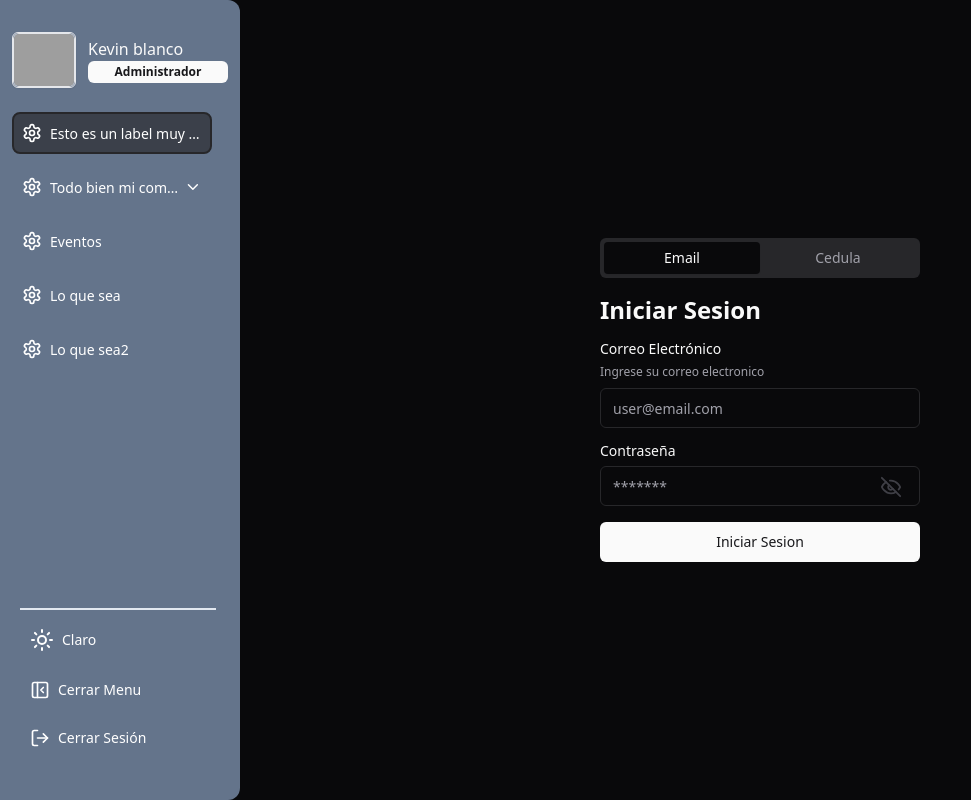
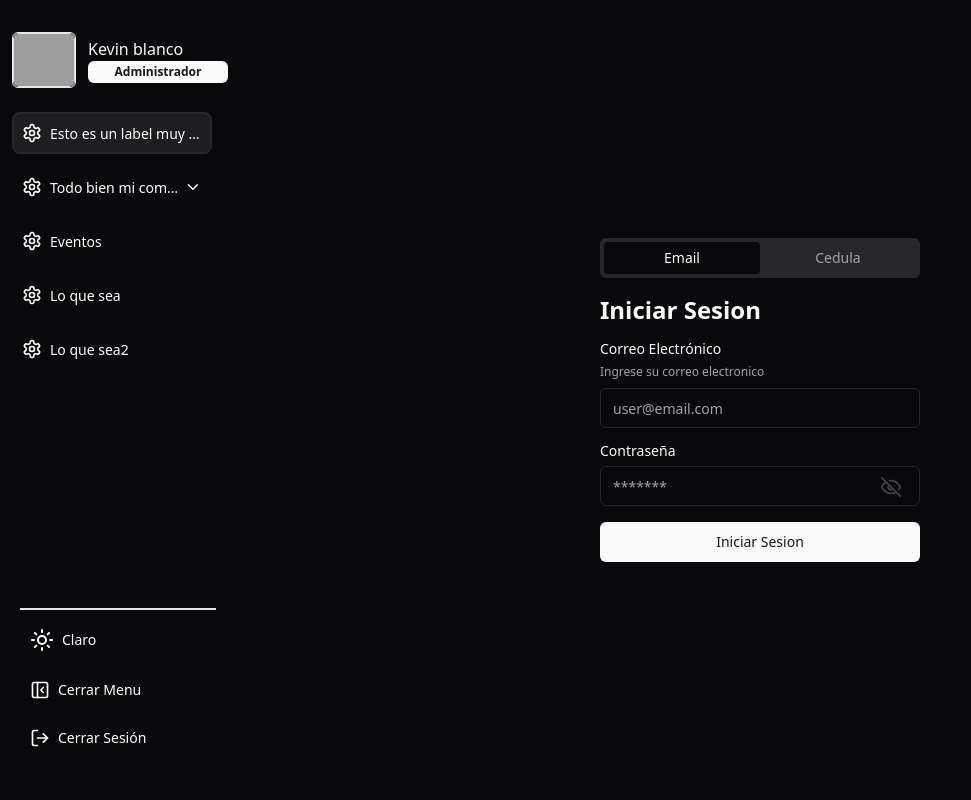
Before and after one commit to kevd4t/d4t-ui-demo, a React (Vite) app: page / in a window 1280 px wide. Shown: the whole page, without its empty margins (0-971 px from the left). Built offline with nearby package versions, Linux system fonts and the light colour scheme; grey boxes are pictures that could not be loaded.

Commit message:
fix sidebar styles

```diff
--- a/src/components/sidebar/primary.tsx
+++ b/src/components/sidebar/primary.tsx
@@ -36,7 +36,7 @@ export const Sidebar = ({ children, className, profile, logout, theme }: Sidebar
       tabIndex={-1}
       className={
         cn(
-          'sidebar bg-slate-500 dark:border-transparent overflow-hidden',
+          'sidebar dark:border-transparent overflow-hidden',
           className,
           `${isExpanded ? 'max-w-[240px]' : 'max-w-[100px]'}`
         )
--- a/src/index.css
+++ b/src/index.css
@@ -5,6 +5,8 @@
 @layer base {
   :root {
     --background: 0 0% 100%;
+    --background-sidebar: var(--background);
+
     --foreground: 240 10% 3.9%;
 
     --muted: 240 4.8% 95.9%;
@@ -37,9 +39,11 @@
   }
 
   .dark {
+    --background: 240 10% 3.9%;
+
     --background-hover: 240deg 3.05% 16.21%;
+    --background-sidebar: var(--background);
 
-    --background: 240 10% 3.9%;
     --foreground: 0 0% 98%;
 
     --muted: 240 3.7% 15.9%;
@@ -92,6 +96,7 @@
   transition-duration: 300ms;
   z-index: 10;
   border-radius: 0px 12px 12px 0px;
+  background: hsl(var(--background-sidebar));
   /* @apply w-full h-screen overflow-y-auto hidden transform top-0 left-0 overflow-auto ease-in-out transition-all duration-300 text-gray-700 z-10 xl:flex flex-col justify-start items-center md:rounded-r-xl pt-5 pb-10 border-r-2 border-gray-100; */
 }
 
```
